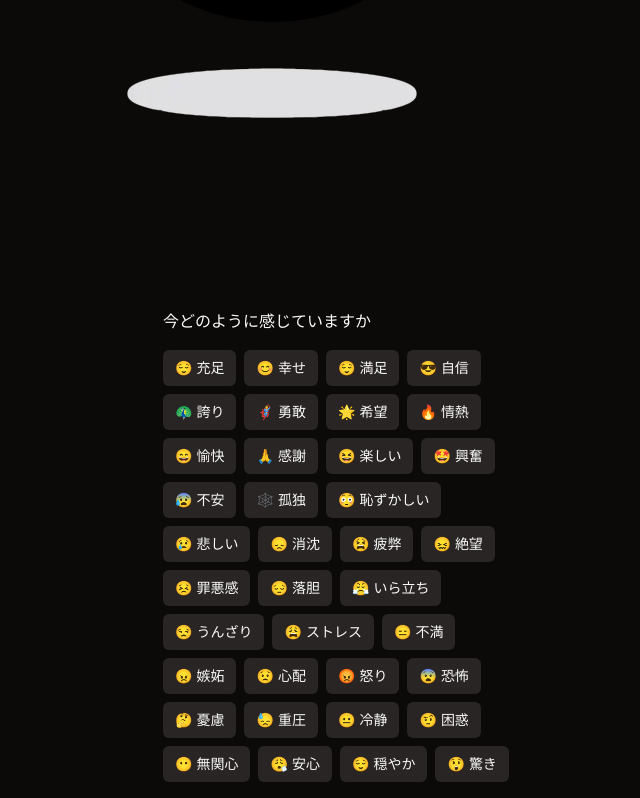
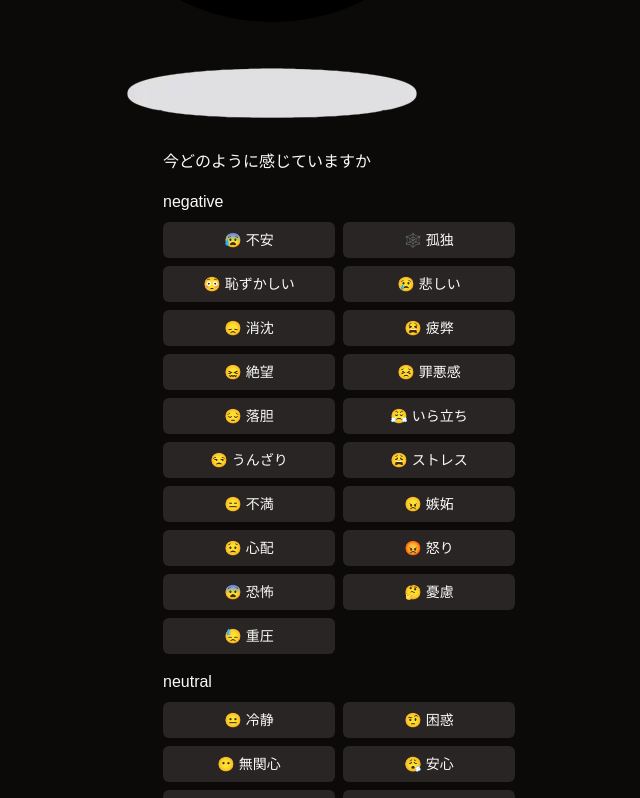
Before and after one commit to yoshikouki/mind-dump, a Next.js app: page / in a window 1280 px wide. Shown: the part 520-1318 px from the top of the page, without its empty margins (301-941 px from the left). Built offline with nearby package versions, Linux system fonts and the light colour scheme; a web font is replaced by a local one.

Commit message:
Split emotions by valunce

```diff
--- a/src/app/page.tsx
+++ b/src/app/page.tsx
@@ -2,10 +2,8 @@ import { MindDump } from "@/features/mind-dump";
 
 export default async function HomePage() {
   return (
-    <main className="flex flex-col items-center justify-center gap-10 py-40">
-      <section>
-        <MindDump />
-      </section>
+    <main className="flex flex-col items-center justify-center gap-10">
+      <MindDump />
     </main>
   );
 }
--- a/src/features/mind-dump/emotion.ts
+++ b/src/features/mind-dump/emotion.ts
@@ -1,7 +1,7 @@
 export const emotionValence = [
+  "negative",
+  "neutral",
   "positive",
-  "neutral",
-  "negative",
   "ambiguous",
 ] as const;
 export type EmotionValence = (typeof emotionValence)[number];
--- a/src/features/mind-dump/index.tsx
+++ b/src/features/mind-dump/index.tsx
@@ -1,12 +1,17 @@
 import { Button } from "@/components/ui/button";
-import { emotions } from "./emotion";
+import { emotionValence, emotions } from "./emotion";
 
 export const MindDump = () => {
   return (
-    <div className="flex max-w-sm flex-col gap-4 p-4">
+    <section className="flex min-h-svh w-full max-w-sm flex-col justify-center gap-4 p-4">
       <h2>今どのように感じていますか</h2>
-      <div className="flex flex-wrap gap-2">
-        {emotions.map((emotion) => (
+      {emotionValence.map((valence) => (
+        <div key={valence} className="w-full space-y-2">
+          <h3>{valence}</h3>
+          <div className="grid w-full grid-cols-2 gap-2">
+            {emotions
+              .filter((emotion) => emotion.valence === valence)
+              .map((emotion) => (
                 <Button
                   key={emotion.key}
                   variant="secondary"
@@ -21,5 +26,7 @@ export const MindDump = () => {
               ))}
           </div>
         </div>
+      ))}
+    </section>
   );
 };
```
Lines whose indentation alone changed are shown as unchanged.
